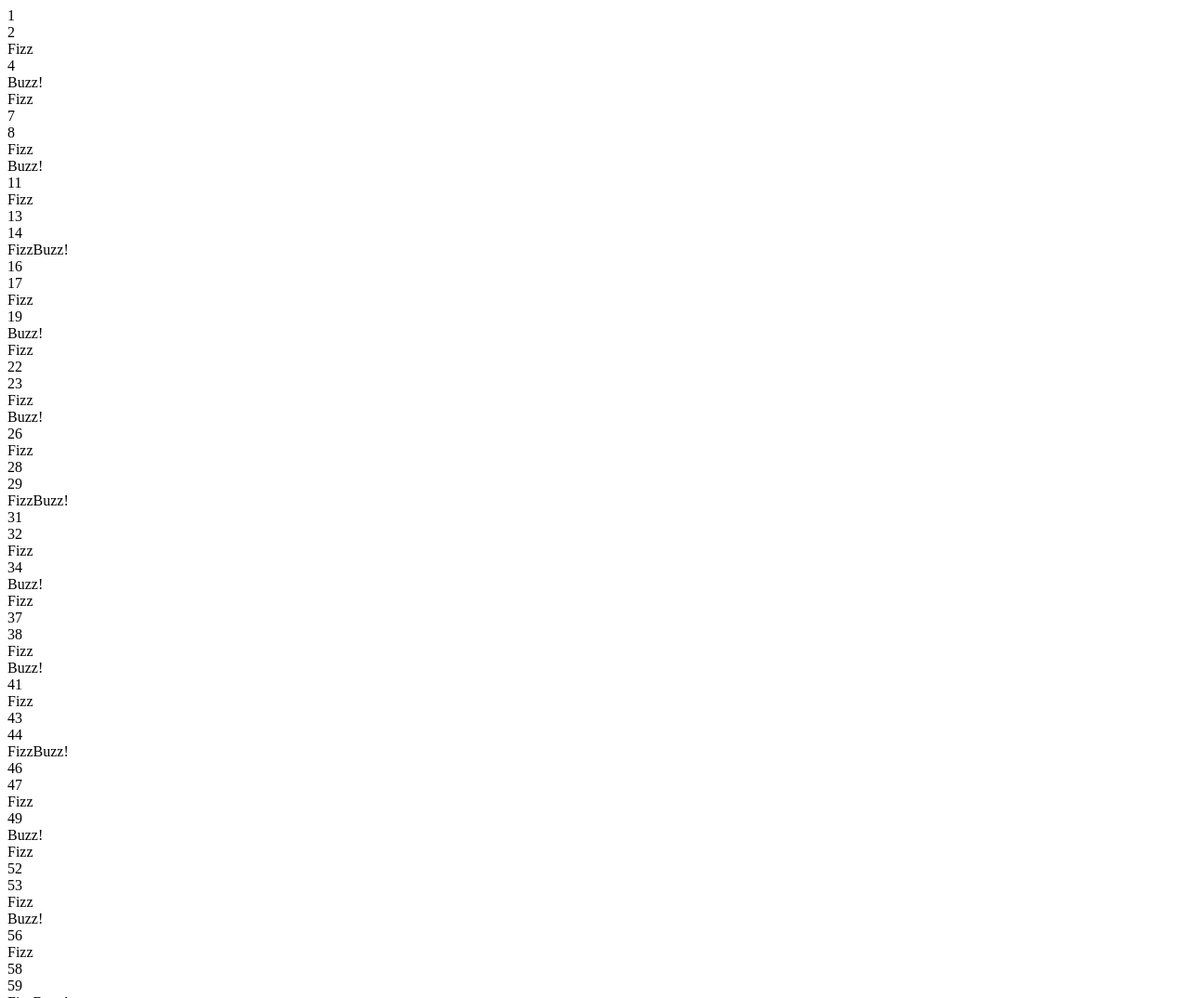
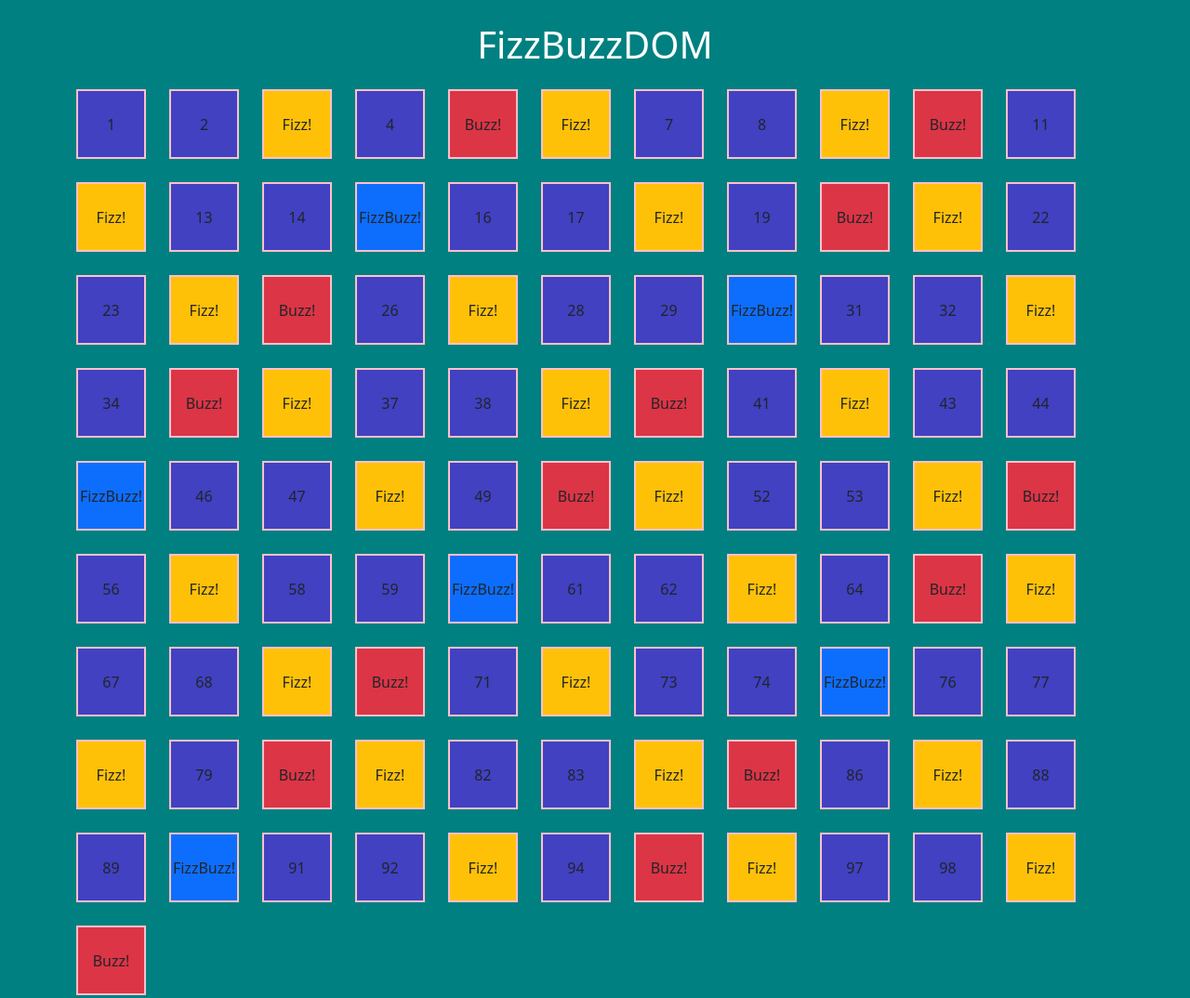
Before and after one commit to MichelangeloCaltagirone/js-fizzbuzzdom, a plain HTML site: page index.html in a window 1280 px wide. Shown: the top 1074 px of the page at 93% size. Drawn offline with nearby package versions, Linux system fonts and the light colour scheme.

Commit message:
Milestone 3 Completed.

```diff
--- a/css/style.css
+++ b/css/style.css
@@ -0,0 +1,25 @@
+body {
+    background-color: teal;
+}
+
+h1 {
+    color: white;
+}
+
+ul {
+    list-style-type: none;
+    display: flex;
+    flex-wrap: wrap;
+    gap: 25px;
+    padding-left: 0;
+
+    li {
+        height: 75px;
+        width: 75px;
+        border: 2px solid pink;
+        background-color: rgb(65, 65, 194);
+        display: flex;
+        align-items: center;
+        justify-content: center;
+    }
+}
--- a/index.html
+++ b/index.html
@@ -1,15 +1,19 @@
 <!DOCTYPE html>
-<html lang="en">
+<html lang="it">
 <head>
     <meta charset="UTF-8">
     <meta name="viewport" content="width=device-width, initial-scale=1.0">
+    <link rel="stylesheet" href="https://cdn.jsdelivr.net/npm/bootstrap@5.3.3/dist/css/bootstrap.min.css">
     <link rel="stylesheet" href="css/style.css">
     <title>JS-Fzz-Bzz</title>
     <script defer src="js/script.js"></script>
 </head>
 <body>
 
-    <div></div>
+    <h1 class="text-center m-4">FizzBuzzDOM</h1>
 
+    <div class="container m-auto fs-6"></div>
+
+    <script src="https://cdn.jsdelivr.net/npm/bootstrap@5.3.3/dist/js/bootstrap.bundle.min.js"></script>
 </body>
 </html>
--- a/js/script.js
+++ b/js/script.js
@@ -1,29 +1,3 @@
-/*
-Consegna:
-MILESTONE 1
-Scrivere un programma che stampi in console i numeri da 1 a 100, ma che
-per i multipli di 3 stampi “Fizz” al posto del numero
-per i multipli di 5 stampi “Buzz” al posto del numero.
-Per i numeri che sono sia multipli di 3 che di 5 stampi “FizzBuzz” al posto del numero.
-Prima di partire a scrivere codice poniamoci qualche domanda:
-
-Come faccio a sapere se un numero è divisibile per un altro?
-Abbiamo visto qualcosa di particolare che possiamo usare?
-MILESTONE 2:
-Creiamo un elemento che faccia da contenitore nel DOM e poi riempiamolo con i degli elementi via JS.
-Possiamo usare varie tecniche  (template literals, innerHTML, appendecc)
-MILESTONE 3:
-Applichiamo stili differenti agli elementi aggiunti al DOM nel BONUS 1, a seconda che il valore inserito sia un numero, un fizz, un buzz o un fizzbuzz.
-Come abbiamo visto ci sono usare varie tecniche (style , className, classList)
-Se siete a corto di idee per lo stile, potreste prendere spunto dallo screenshot fornito in consegna.
-Consigli del giorno:
- Scriviamo sempre prima dei commenti in italiano per capire cosa vogliamo fare
- Proviamo ad immaginare le operazioni che vogliamo far svolgere al nostro programma così come lo faremmo "a mano"
-Non complichiamoci la vita con soluzioni complesse: la strada semplice è quasi sempre la migliore
-
-*/
-
-
 // Milestone 1
 /*
 Tutto rimane in console. Creo un for che dovrà fare 100 cicli, e utilizzo proprio la variabile di controllo
@@ -31,19 +5,20 @@ per rappresentare i numeri da 1 a 100.
 Dentro al ciclo for, innesto una serie di if per controllare il resto della divisione del numero corrente, così
 da decidere cosa assegnargli, e poi stampo il risultato direttamente in Console.
 */
-
+/*
 for (i = 1; i <= 100; i++) {
     if ((i % 3 == 0) && (i % 5 == 0)) console.log('FizzBuzz');
     else if (i % 5 == 0) console.log('Buzz!');
     else if (i % 3 == 0) console.log('Fizz!');
     else console.log(i);
 }
+*/
 
 
 // Milestone 2
 // Sempre la stessa richiesta, ma invece di stampare in Console, stampo in pagina.
 
-// Metodo .innerHTML. Creo una variabile let fuori dal ciclo for, dentro al ciclo monto la risposta corretta, e solo quando esco dal ciclo
+// Metodo .innerHTML con interpolazione. Creo una variabile let fuori dal ciclo for, dentro al ciclo monto la risposta corretta, e solo quando esco dal ciclo
 // stampo in pagina la risposta nell'elemento del DOM selezionato.
 
 // Fase di preparazione
@@ -51,18 +26,33 @@ for (i = 1; i <= 100; i++) {
 const showRes = document.querySelector('div');
 
 // Setto una variabile da appoggio per montare il risultato senza scrivere ogni volta in pagina
+/*
 let result = '';
 
 // Elaboro i dati con i controlli
 for (i = 1; i <= 100; i++) {
-    if ((i % 3 == 0) && (i % 5 == 0)) result += `FizzBuzz!<br>`;
+    if ((i % 3 == 0) && (i % 5 == 0)) result += `FizzBuzz!<br>`;  // ogni volta devo aggiugere un <br> per mandare a capo. In più è tutto una stringa alla fine nel elemento in pagina, scomodo per lavorarci sopra.
     else if (i % 5 == 0) result += `Buzz!<br>`;
     else if (i % 3 == 0) result += `Fizz<br>`;
     else result += `${i}<br>`;
 }
+*/
+
+
+// Soluzione con una lista (per aver direttamente degli elementi su cui poi lavorare col CSS)
+// Preparo variabile da appoggio.
+let listRes = '<ul>'
+
+// Elaboro dati
+for (i = 1; i <= 100; i++) {
+    if ((i % 3 == 0) && (i % 5 == 0)) listRes += `<li class='bg-primary'>FizzBuzz!</li>`;
+    else if (i % 5 == 0) listRes += `<li class='bg-danger'>Buzz!</li>`;
+    else if (i % 3 == 0) listRes += `<li class='bg-warning'>Fizz!</li>`;
+    else listRes += `<li>${i}</li>`;
+}
+
+// Chiudo la lista solo dopo aver finito il ciclo for.
+listRes += '</ul>'
 
 // Produco output in pagina
-showRes.innerHTML = result;
-
-
-// Milestone 3
+showRes.innerHTML = listRes;
```
